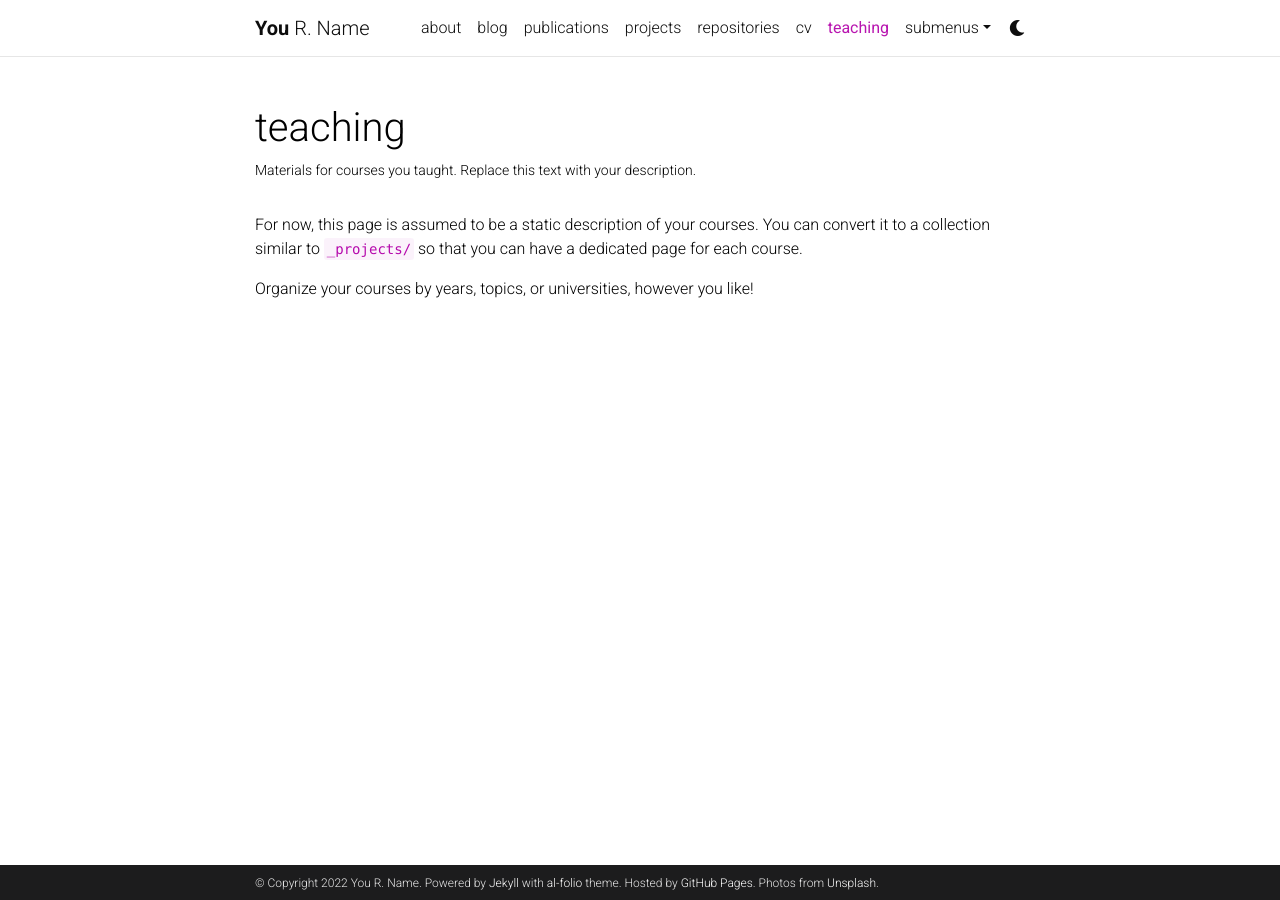
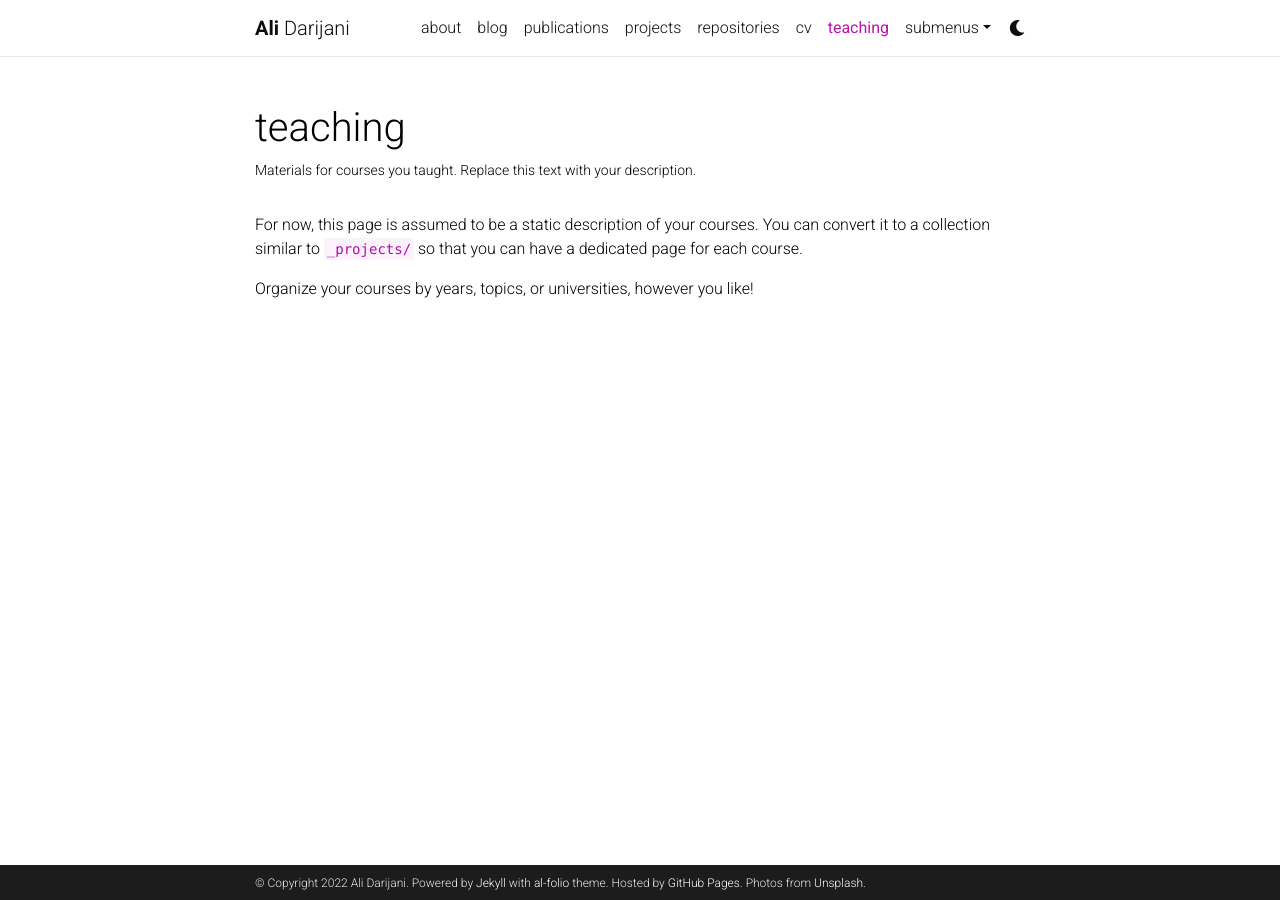
Before and after one commit to adarijani/adarijani.github.io_archived, a Jekyll site: the page built from _pages/teaching.md, in a window 1280 px wide. Built offline with Jekyll 4.4.1, drawn with Linux system fonts in a browser that asks for light colours; comment, search, counter and statistics services are not loaded; a style sheet for code colours, icons or effects is not loaded.

Commit message:
test auto deployment

```diff
--- a/_config.yml
+++ b/_config.yml
@@ -3,10 +3,10 @@
 # -----------------------------------------------------------------------------
 
 title: blank # the website title (if blank, full name will be used instead)
-first_name: You
-middle_name: R.
-last_name: Name
-email: you@example.com
+first_name: Ali
+middle_name:
+last_name: Darijani
+email: ali.darijani.me@gmail.com
 description: > # the ">" symbol means to ignore newlines until "footer_text:"
   A simple, whitespace theme for academics. Based on [*folio](https://github.com/bogoli/-folio) design.
 footer_text: >
```
